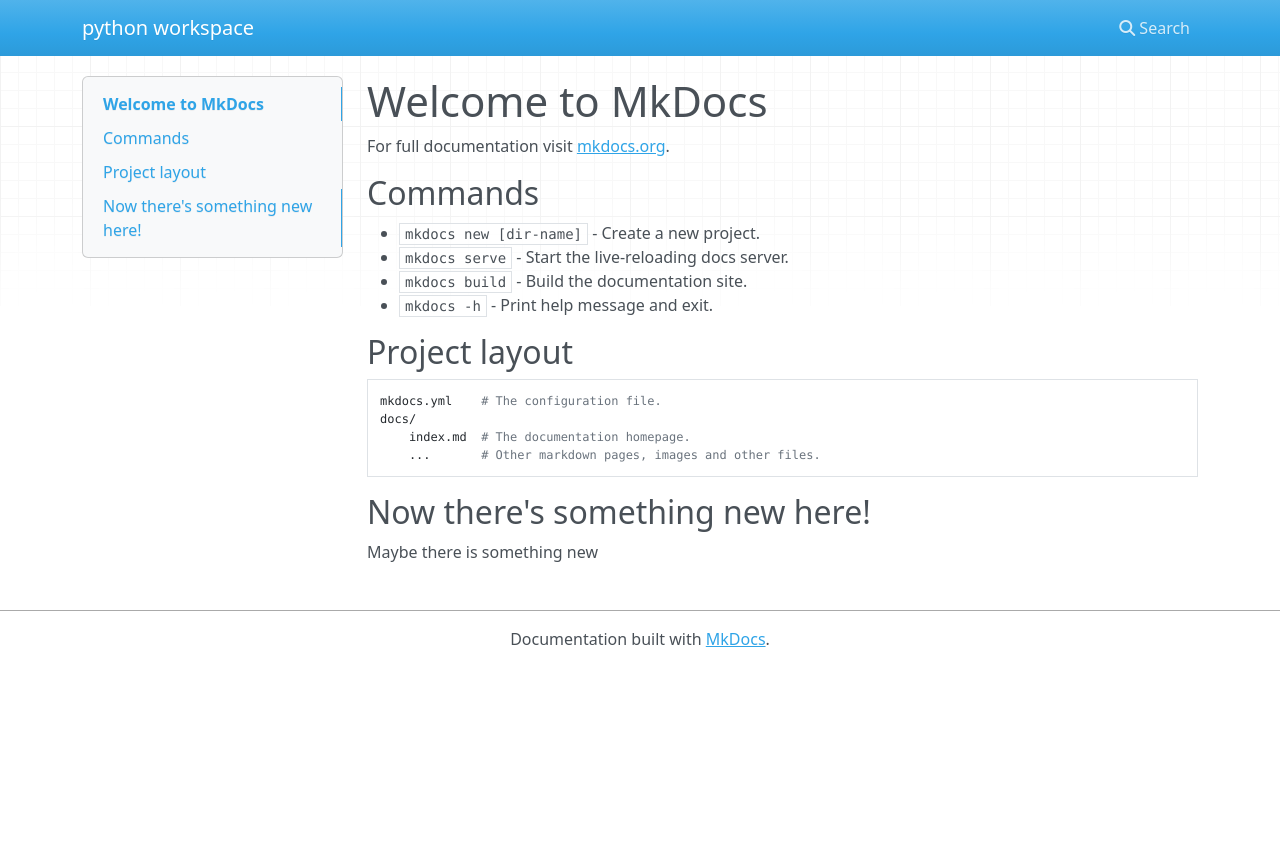
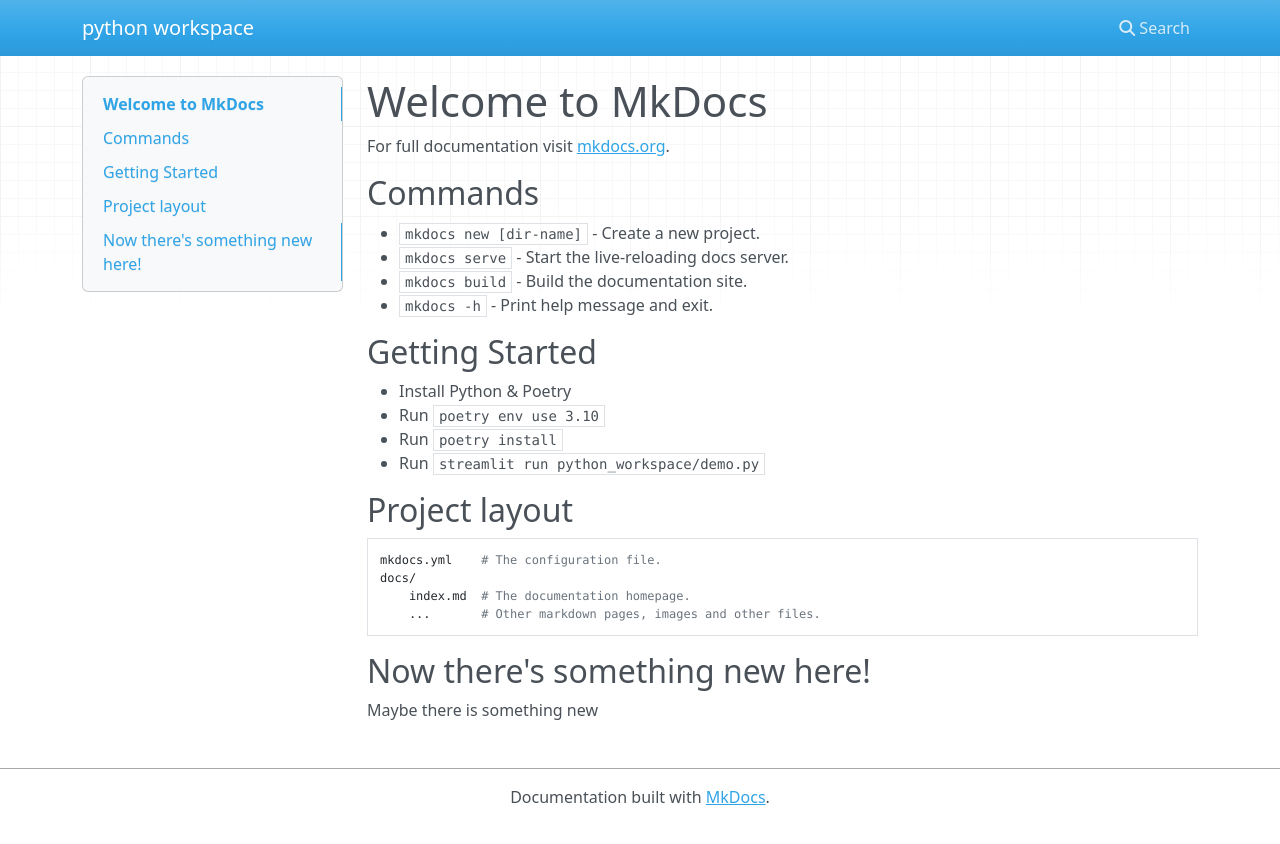
Before and after one commit to james9226/python-workspace, an MkDocs documentation site: the page built from docs/index.md, in a window 1280 px wide. Shown: the top 844 px of the page. Built offline with MkDocs 1.6.1, drawn with Linux system fonts in a browser that asks for light colours; nearby versions of some CDN libraries.

Commit message:
Fix local dependancies

```diff
--- a/.pre-commit-config.yaml
+++ /dev/null
@@ -1 +0,0 @@
-id: flake8
--- a/docs/index.md
+++ b/docs/index.md
@@ -9,6 +9,13 @@
 * `mkdocs build` - Build the documentation site.
 * `mkdocs -h` - Print help message and exit.
 
+## Getting Started
+
+* Install Python & Poetry
+* Run `poetry env use 3.10`
+* Run `poetry install`
+* Run `streamlit run python_workspace/demo.py`
+
 ## Project layout
 
     mkdocs.yml    # The configuration file.
--- a/pyproject.toml
+++ b/pyproject.toml
@@ -14,7 +14,7 @@
 streamlit = "^1.13.0"
 mkdocs = "^1.4.0"
 flake8 = "^5.0.4"
-
+protobuf = "3.19.0"
 
 [tool.poetry.group.dev.dependencies]
 jupyter = "^1.0.0"
```
Also changed, not shown: 1 other file.
